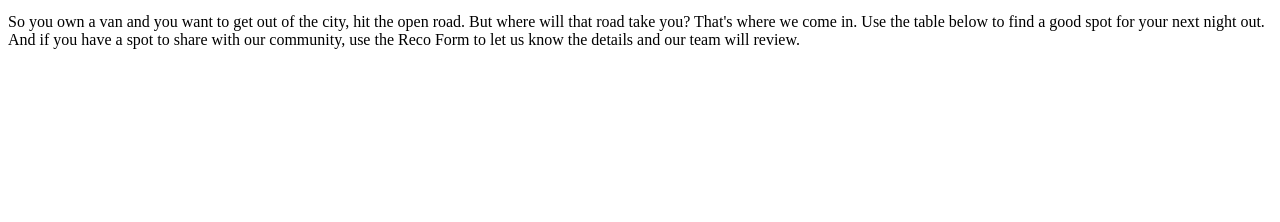
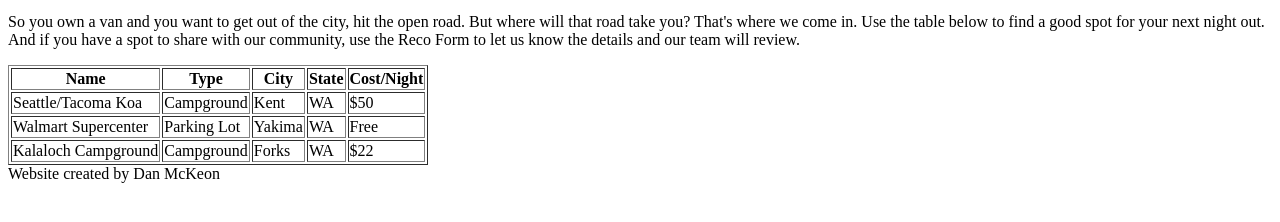
Before and after one commit to danmckeon/vanplan, a plain HTML site: page index.html in a window 1280 px wide. Shown: the part 396-618 px from the top of the page. Drawn offline with Linux system fonts and the light colour scheme.

Commit message:
Add table to index

```diff
--- a/index.html
+++ b/index.html
@@ -4,14 +4,53 @@
 		<title>Van Plan | Plan Your Van Trip</title>
 	</head>
 	<body>
-	<h1>Van Plan</h1>
-	<h2>Welcome to the Revolution</h2>
+	<header>
+		<h1>Van Plan</h1>
+		<h2>Welcome to the Revolution</h2>
+	</header>
 	<img src="img/van_adventure.jpg" alt="Hit the Road" style="width:322px;height:228px;" />
 	<p>Photo Credit: <a href="https://unsplash.com/@dinoreichmuth">Dino Reichmuth</a>  | <a href="https://creativecommons.org/publicdomain/zero/1.0/">License</a>
 	<p>
 		So you own a van and you want to get out of the city, hit the open road. But where will that road take you? That's where we come in. Use the table below to find a good spot for your next night out. And if you have a spot to share with our community, use the Reco Form to let us know the details and our team will review.
 	</p>
 
+	<table border=1>
+		<tr>
+			<th>Name</th>
+			<th>Type</th>
+			<th>City</th>
+			<th>State</th>
+			<th>Cost/Night</th>
+		</tr>
+		<tr>
+			<td>Seattle/Tacoma Koa</td>
+			<td>Campground</td>
+			<td>Kent</td>
+			<td>WA</td>
+			<td>$50</td>
+		</tr>
+		<tr>
+			<td>Walmart Supercenter</td>
+			<td>Parking Lot</td>
+			<td>Yakima</td>
+			<td>WA</td>
+			<td>Free</td>
+		</tr>
+		<tr>
+			<td>Kalaloch Campground</td>
+			<td>Campground</td>
+			<td>Forks</td>
+			<td>WA</td>
+			<td>$22</td>
+		</tr>
+	</table>
+
+	<form>
+	</form>
+
+	<footer>
+		Website created by Dan McKeon
+	</footer>
 
 	</body>
 </html>
```
